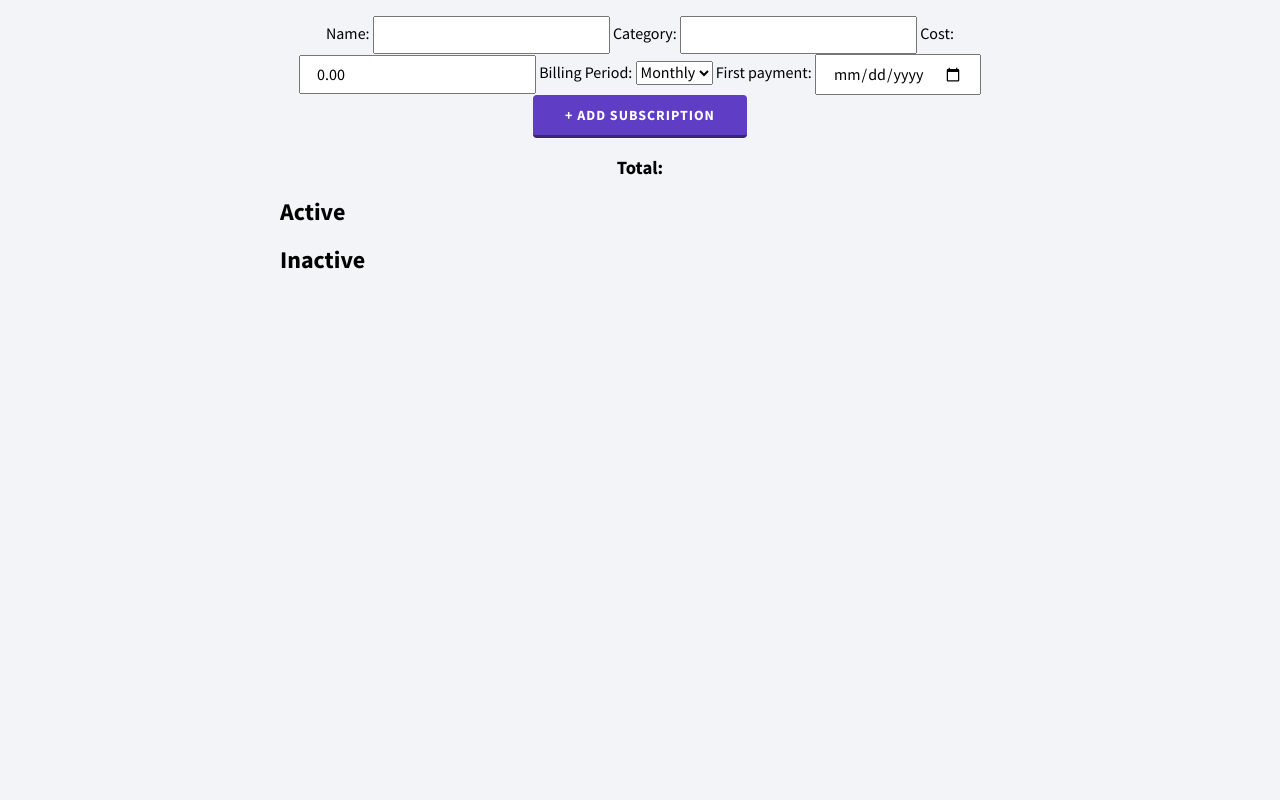
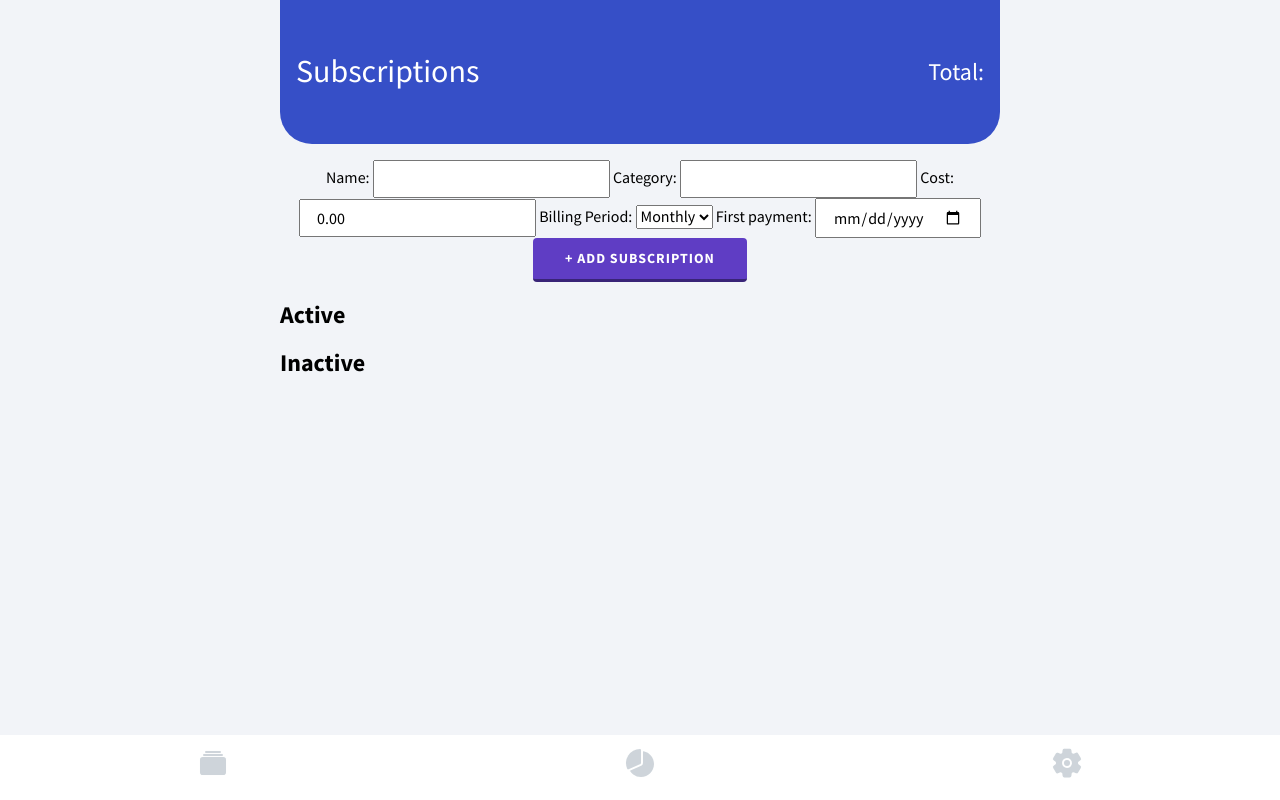
Before and after one commit to emileond/subs-manager, a website with bundled scripts: page index.html in a window 1280 px wide. Built offline with nearby package versions, Linux system fonts and the light colour scheme.

Commit message:
UI improvements

```diff
--- a/index.html
+++ b/index.html
@@ -12,6 +12,12 @@
 
 <body>
     <div class="subscriptions">
+        <header class="header">
+            <h1>Subscriptions</h1>
+            <div class="total">
+                <h2>Total: </h2>
+            </div>
+        </header>
         <form class="add-subscription" autocomplete="off">
             <label for="itemName"> Name:</label>
             <input class="input" type="text" name="itemName" required>
@@ -35,9 +41,6 @@
 
             <button class="btn" type="submit">+ Add Subscription</button>
         </form>
-        <div class="total">
-            <h3>Total: </h3>
-        </div>
         <h2>Active</h2>
         <ul class="subscriptions--list">
             <!-- <div class="subscriptions--card">
@@ -54,7 +57,15 @@
         <ul class="subscriptions--list subscriptions--list__inactive">
         </ul>
     </div>
+    <nav class="navbar">
+        <ul>
+            <li><ion-icon name="albums"></ion-icon></li>
+            <li><ion-icon name="pie-chart"></ion-icon></li>
+            <li><ion-icon name="settings"></ion-icon></li>
+        </ul>
+    </nav>
     <script src="script.js"></script>
+    <script src="https://unpkg.com/ionicons@5.0.0/dist/ionicons.js"></script>
 </body>
 
 </html>
--- a/sass/base/_color.scss
+++ b/sass/base/_color.scss
@@ -1 +1,3 @@
 $color-violet: #5f3dc4;
+$color-indigo: #364fc7;
+$color-gray: #ced4da;
--- /dev/null
+++ b/sass/components/_header.scss
@@ -0,0 +1,17 @@
+.header {
+    color: white;
+    display: flex;
+    flex-flow: row;
+    justify-content: space-between;
+    align-items: center;
+    background: $color-indigo;
+    padding: 2rem 1rem;
+    border-radius: 0 0 2rem 2rem;
+    margin-bottom: 1rem;
+    h1 {
+        font-weight: 500;
+    }
+    h2 {
+        font-weight: 500;
+    }
+}
--- /dev/null
+++ b/sass/components/_navbar.scss
@@ -0,0 +1,22 @@
+.navbar {
+    position: fixed;
+    bottom: 0;
+    width: 100%;
+    background: white;
+    padding: .8rem 0;
+    ul {
+        margin-block-start: 0;
+        margin-block-end: 0;
+        padding-inline-start: 0;
+        text-align: center;
+        display: flex;
+        flex-flow: row;
+        justify-content: space-around;
+        align-items: center;
+    }
+    li {
+        color: $color-gray;
+        display: inline-block;
+        font-size: 2rem;
+    }
+}
--- a/sass/components/_subscriptions.scss
+++ b/sass/components/_subscriptions.scss
@@ -1,7 +1,7 @@
 .subscriptions {
     max-width: 720px;
     text-align: center;
-    margin: 1rem auto;
+    margin: 0 auto;
     form {
         margin: 0 0 1rem 0;
     }
--- a/sass/styles.scss
+++ b/sass/styles.scss
@@ -10,3 +10,5 @@
 @import 'components/input';
 @import 'components/subsCard';
 @import 'components/switch';
+@import 'components/header';
+@import 'components/navbar';
--- a/script.js
+++ b/script.js
@@ -1,3 +1,6 @@
+import DOMPurify from 'dompurify';
+import 'boxicons'
+
 const subsContainer = document.querySelector('.subscriptions');
 const subsListActive = document.querySelector('.subscriptions--list');
 const subsListInactive = document.querySelector('.subscriptions--list__inactive')
@@ -9,8 +12,8 @@ let subscriptionsState = [];
 function handleSubmit(e) {
     e.preventDefault();
 
-    const name = e.currentTarget.itemName.value;
-    const category = e.currentTarget.itemCat.value;
+    const name = DOMPurify.sanitize(e.currentTarget.itemName.value, {ALLOWED_TAGS: ['b']})
+    const category = DOMPurify.sanitize(e.currentTarget.itemCat.value, {ALLOWED_TAGS: ['b']});
     let cost = parseFloat(e.currentTarget.itemCost.value);
 
     cost ? cost : cost = 0
@@ -87,7 +90,7 @@ function updateTotal() {
 
     console.log('new total is ' + total);
 
-    const html = `<h3>Total: $${total}</h3>`;
+    const html = `<h2>Total: $${total}</h2>`;
 
     totalContainer.innerHTML = html;
 }
```
Also changed, not shown: package.json (+7 -1 lines), css/styles.css, 2 other files.
